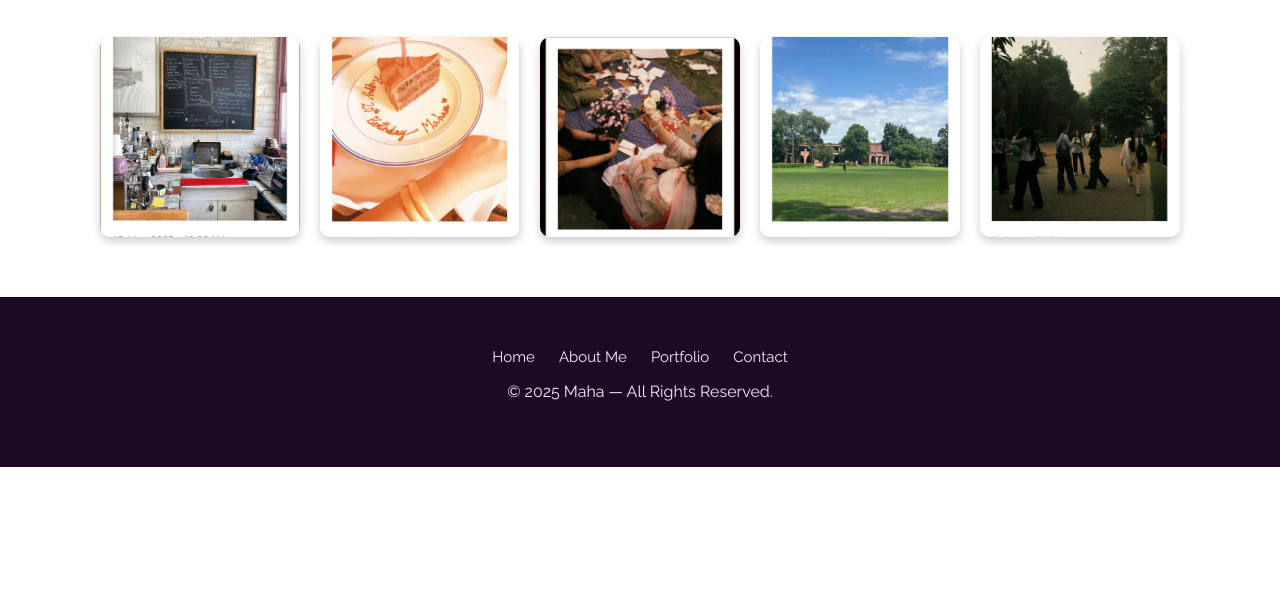
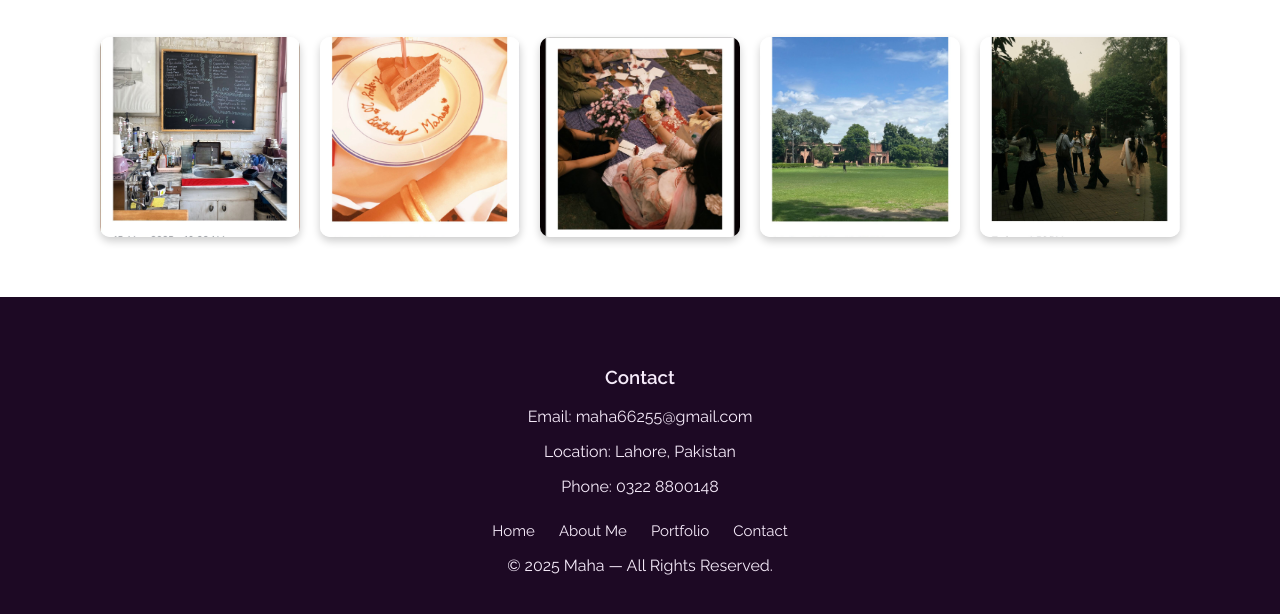
Before and after one commit to maha66233/portfolio, a plain HTML site: page project.html in a window 1280 px wide. Shown: the part 374-988 px from the top of the page. Before the commit the page ends 841 px from the top, so only its background shows below. Drawn offline with Linux system fonts and the light colour scheme.

Commit message:
Update project.html

```diff
--- a/project.html
+++ b/project.html
@@ -105,6 +105,11 @@
             font-size: 15px;
         }
 
+        .footer_section {
+            text-align: center;
+            margin-bottom: 25px;
+        }
+
         .footer_links a:hover {
             color: #E6C8F1;
         }
@@ -141,6 +146,13 @@
     </div>
 
     <div class="footer">
+        <div class="footer_section">
+            <h3>Contact</h3>
+            <p>Email: maha66255@gmail.com</p>
+            <p>Location: Lahore, Pakistan</p>
+            <p>Phone: 0322 8800148</p>
+        </div>
+
         <div class="footer_links">
             <a href="index.html">Home</a>
             <a href="#about">About Me</a>
```
